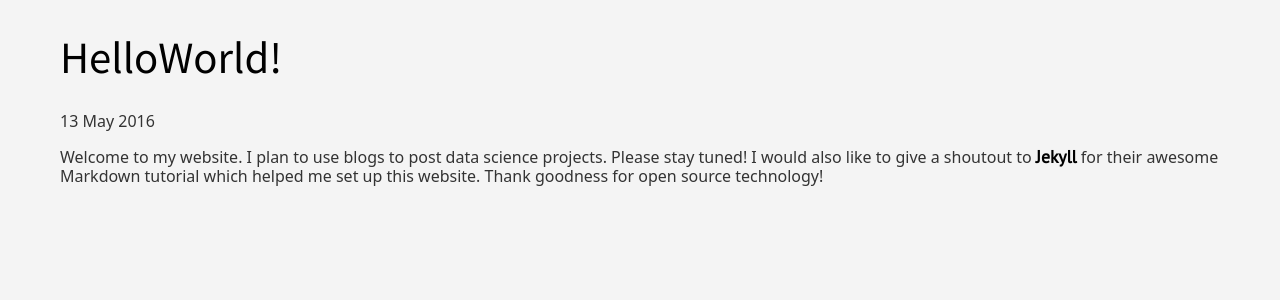
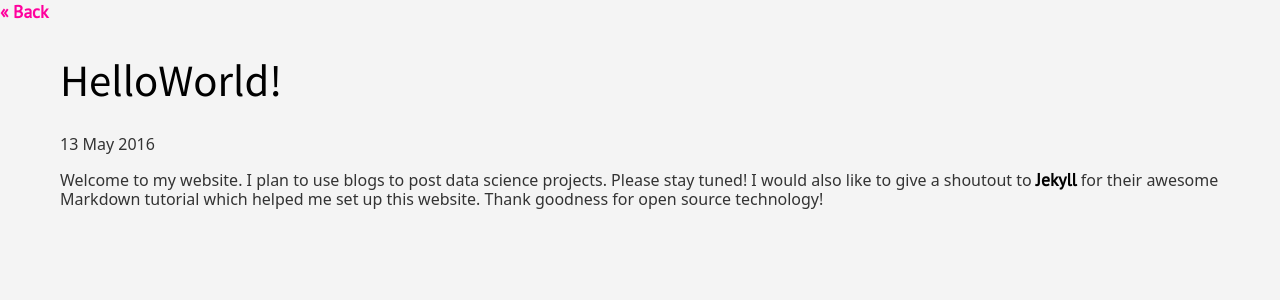
Before and after one commit to kairstenfay/kairstenfay.github.io, a Jekyll site: the page built from _posts/2016-05-13-kairsten-fay-site-launched.md, in a window 1280 px wide. Shown: the top 300 px of the page. Built offline with Jekyll 4.4.1, drawn with Linux system fonts in a browser that asks for light colours.

Commit message:
Add back button to blog posts

```diff
--- a/_layouts/post.html
+++ b/_layouts/post.html
@@ -2,6 +2,10 @@
 layout: default
 notes: active
 ---
+<nav>
+  <a href="javascript:history.back()">« Back</a>
+</nav>
+
 <h1 class="blog">{{ page.title }}</h1>
 <p class="meta">{{ page.date | date_to_string }}</p>
 
```
